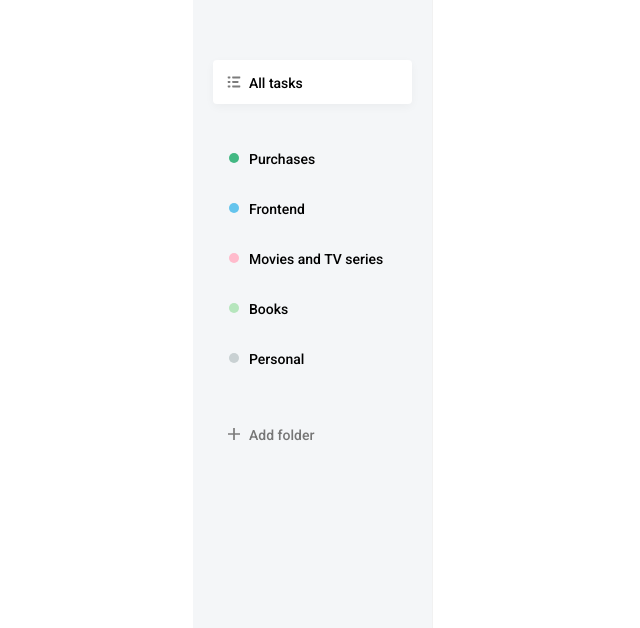
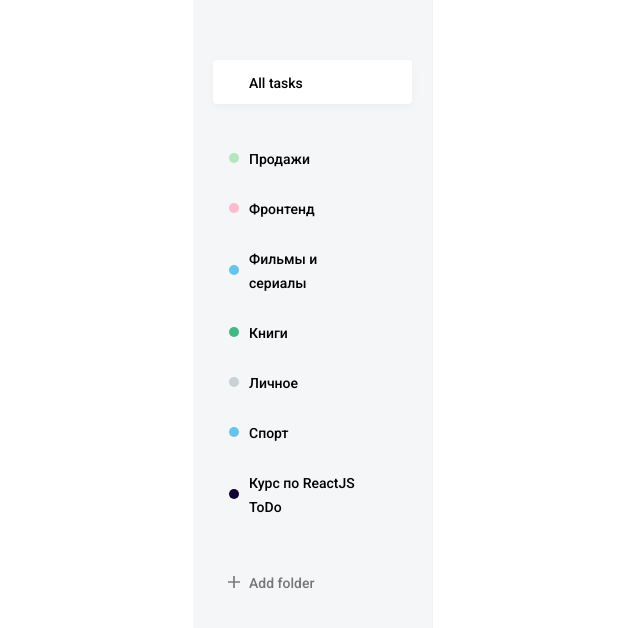
Before and after one commit to marselbairam/todo-app, a React (Create React App) app: page / in a window 1280 px wide. Shown: the top 628 px of the page, without its empty margins (74-714 px from the left). Built offline with nearby package versions, Linux system fonts and the light colour scheme.

Commit message:
make add lists & show list remove button

```diff
--- a/src/App.js
+++ b/src/App.js
@@ -1,4 +1,4 @@
-import React from 'react';
+import React, { useState } from 'react';
 import TagsList from './components/TagsList/TagsList';
 import AddTagsButton from './components/AddTagsButton/AddTagsButton';
 
@@ -7,6 +7,22 @@ import { ReactComponent as ListSvg } from './assets/img/list.svg';
 import DB from './assets/db.json';
 
 function App() {
+  const [lists, setLists] = useState(
+    DB.lists.map(item => {
+      item.color = DB.colors.find(({ id }) => id === item.colorId).name;
+      return item;
+    })
+  );
+
+  const onAddList = (obj) => {
+    console.log(obj);
+    const newLists = [
+      ...lists,
+      obj
+    ];
+    setLists(newLists);
+  };
+
   return (
     <div className="Todo">
       <div className="Todo__Sidebar">
@@ -20,31 +36,13 @@ function App() {
           ]}
         />
         <TagsList
-          items={[
-            {
-              color: 'Mint',
-              name: 'Purchases'
-            },
-            {
-              color: 'Blue',
-              name: 'Frontend'
-            },
-            {
-              color: 'Pink',
-              name: 'Movies and TV series'
-            },
-            {
-              color: 'Celadon',
-              name: 'Books'
-            },
-            {
-              color: 'Grey',
-              name: 'Personal'
-            }
-          ]}
+          items={lists}
           isRemovable
         />
-        <AddTagsButton colors={DB.colors} />
+        <AddTagsButton
+          onAdd={onAddList}
+          colors={DB.colors}
+        />
       </div>
       <div className="Todo__Tasks"></div>
     </div>
--- a/src/components/AddTagsButton/AddTagsButton.jsx
+++ b/src/components/AddTagsButton/AddTagsButton.jsx
@@ -9,9 +9,31 @@ import { ReactComponent as CloseSvg } from '../../assets/img/close.svg';
 
 import DB from '../../assets/db.json';
 
-const AddTagsButton = ({ colors }) => {
+const AddTagsButton = ({ onAdd, colors }) => {
   const [popupVisibility, setPopupVisibility] = useState(false);
   const [tagActiveState, setTagActiveState] = useState(DB.colors[0].id);
+  const [inputValue, setInputValue] = useState('');
+
+  const onClose = () => {
+    setInputValue('');
+    setPopupVisibility(false);
+    setTagActiveState(DB.colors[0].id);
+  };
+
+  const addList = () => {
+    if (!inputValue) {
+      alert('Введите название списка');
+      return;
+    }
+    const color = DB.colors.find(({ id }) => id === tagActiveState).name;
+    onAdd({
+      id: Math.random(),
+      name: inputValue,
+      colorId: tagActiveState,
+      color
+    });
+    onClose();
+  };
 
   return (
     <div className="AddTagsButton">
@@ -20,7 +42,7 @@ const AddTagsButton = ({ colors }) => {
         items={[
           {
             className: 'AddTagsButton__Button TagsList__AddButton',
-            icon: <PlusSvg className="TagsList__Icon" />,
+            icon: <PlusSvg className="TagsList__Icon TagsList__Icon_Gray TagsList__Icon_Interactive" />,
             name: 'Add folder'
           }
         ]}
@@ -29,13 +51,15 @@ const AddTagsButton = ({ colors }) => {
         <div className="AddTagsButton__Popup">
           <CloseSvg
             className="AddTagsButton__PopupCloseBtn"
-            onClick={() => setPopupVisibility(!popupVisibility)}
+            onClick={onClose}
           />
           <div className="AddTagsButton__PopupInner">
             <input
               className="AddTagsButton__PopupField Field"
               type="text"
               placeholder="Folder name"
+              value={inputValue}
+              onChange={e => setInputValue(e.target.value)}
             />
             <div className="AddTagsButton__PopupTags">
               {colors.map(tag => (
@@ -48,7 +72,12 @@ const AddTagsButton = ({ colors }) => {
                 />
               ))}
             </div>
-            <button className="AddTagsButton__PopupButton Button">Add</button>
+            <button
+              className="AddTagsButton__PopupButton Button"
+              onClick={addList}
+            >
+              Add
+            </button>
           </div>
         </div>
       )}
--- a/src/components/TagsList/TagsList.jsx
+++ b/src/components/TagsList/TagsList.jsx
@@ -1,10 +1,11 @@
 import React from 'react';
 import classNames from 'classnames';
 import Tag from '../Tag/Tag';
+import { ReactComponent as RemoveSvg } from '../../assets/img/remove.svg';
 
 import './TagsList.scss';
 
-const TagsList = ({ items, onClick }) => {
+const TagsList = ({ items, isRemovable, onClick }) => {
   return (
     <ul
       className="TagsList"
@@ -25,6 +26,7 @@ const TagsList = ({ items, onClick }) => {
             />
           )}
           <span className="TagsList__Label">{item.name}</span>
+          {isRemovable && <RemoveSvg className="TagsList__Icon TagsList__Icon_Gray TagsList__Icon_Interactive TagsList__Icon_Hidden" />}
         </li>
       ))}
     </ul>
--- a/src/components/TagsList/TagsList.scss
+++ b/src/components/TagsList/TagsList.scss
@@ -1,4 +1,5 @@
 .TagsList {
+  $self: &;
   margin: 0;
   padding: 0;
   list-style: none;
@@ -6,7 +7,7 @@
   &__Item {
     box-sizing: border-box;
     display: grid;
-    grid-template-columns: 18px 1fr;
+    grid-template-columns: 18px 1fr 18px;
     grid-gap: 6px;
     align-items: center;
     padding: 10px 12px;
@@ -15,7 +16,7 @@
     transition: .25s ease-out;
 
     &_Active {
-      box-shadow: 0 3px 10px rgba(0, 0, 0, .04);
+      box-shadow: 0 3px 10px rgba(0, 0, 0, 0.04);
       background-color: #FFF;
     }
 
@@ -25,6 +26,14 @@
 
     &:last-child {
       margin-bottom: 0;
+    }
+
+    &:hover {
+      background-color: rgba(255, 255, 255, 0.5);
+
+      & #{$self}__Icon_Hidden {
+        opacity: 1;
+      }
     }
   }
 
@@ -46,8 +55,17 @@
   }
 
   &__Icon {
-    fill: #7C7C7C;
-    transition: .25s ease-out;
+    &_Gray {
+      fill: #7C7C7C;
+    }
+
+    &_Interactive {
+      transition: .25s ease-out;
+    }
+
+    &_Hidden {
+      opacity: 0;
+    }
   }
 
   &__Label {
```
